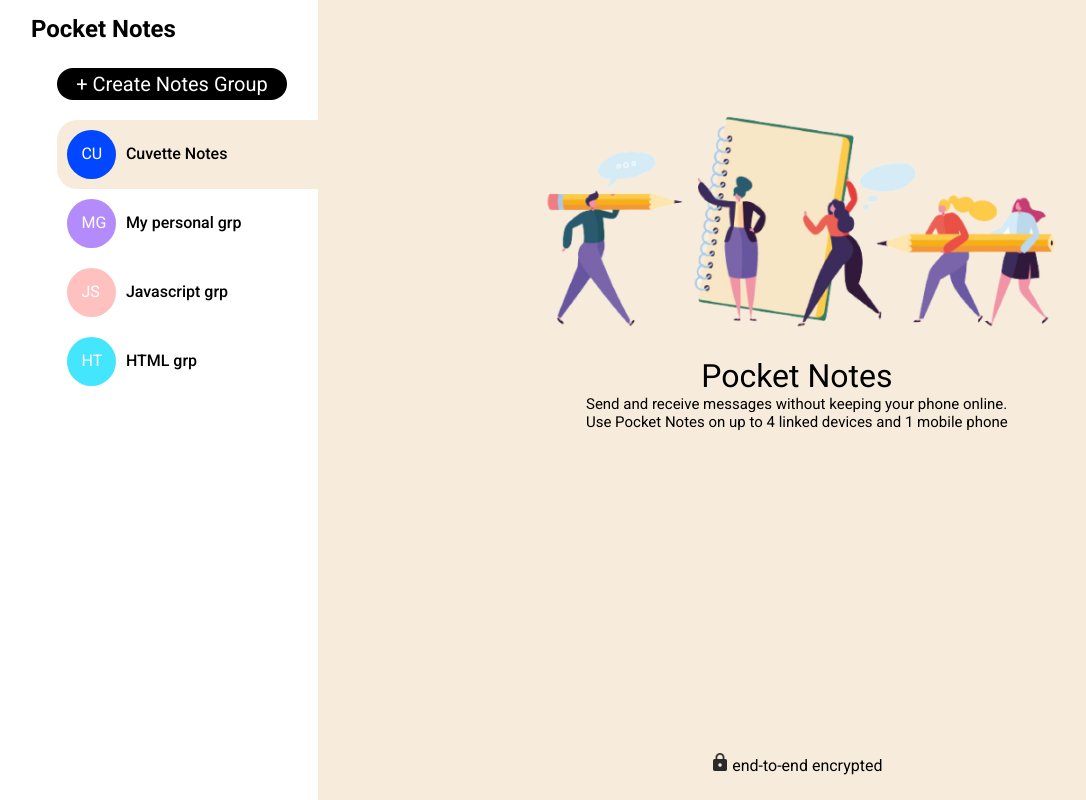
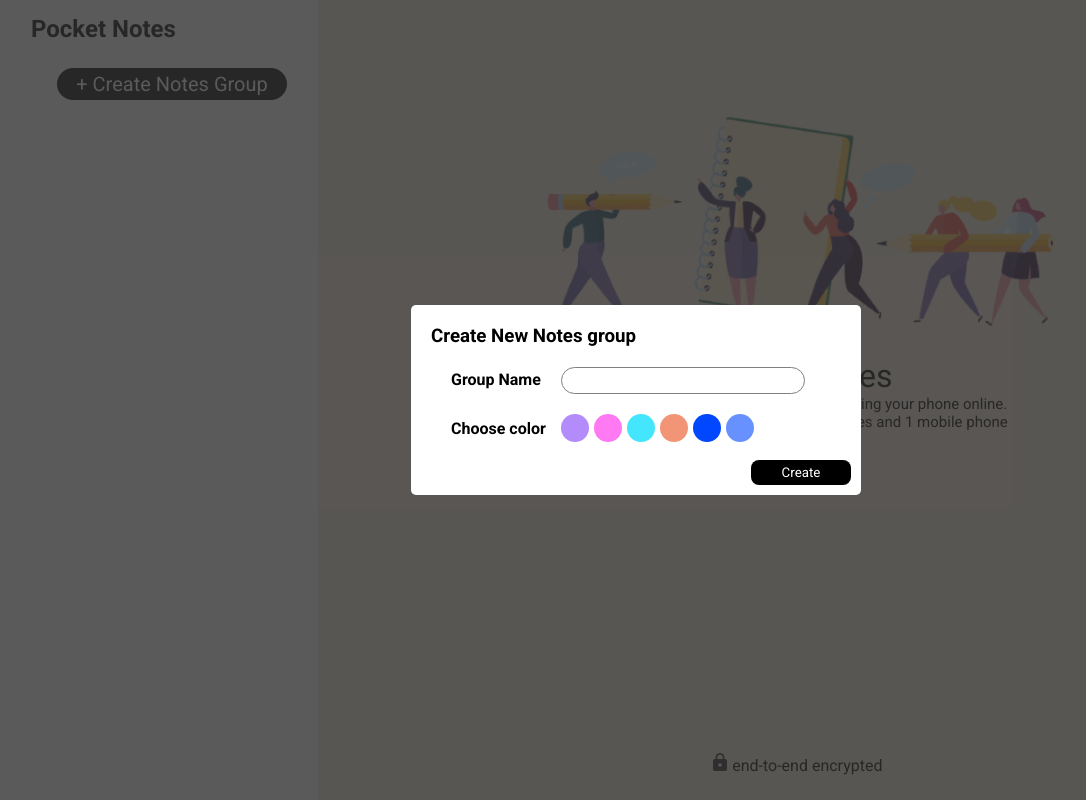
Before and after one commit to rohitjaiswal-3878/Notes-Taking-App, a React (Vite) app: page / in a window 1280 px wide. Both pictures are taken after a click on the button "+ Create Notes Group". Shown: the whole page, without its empty margins (4-1090 px from the left). Built offline with nearby package versions, Linux system fonts and the light colour scheme.

Commit message:
Done with all functionality

```diff
--- a/package.json
+++ b/package.json
@@ -14,6 +14,7 @@
     "react-dom": "^18.2.0",
     "react-helmet": "^6.1.0",
     "react-router-dom": "^6.23.1",
+    "reactjs-popup": "^2.0.6",
     "typekit": "^0.1.1"
   },
   "devDependencies": {
--- a/src/App.css
+++ b/src/App.css
@@ -12,13 +12,13 @@ html {
 .main-container {
     display: flex;
 }
-.disable-background {
+.overlay {
+    width: 100vw;
+    height: 100vh;
     position: fixed;
     top: 0;
     left: 0;
-    background: #00000000;
-    opacity: 0.9;
-    z-index: 998;
-    height: 100%;
-    width: 100%;
+    right: 0;
+    bottom: 0;
+    background-color: rgba(49, 49, 49, 0.8);
 }
--- a/src/App.jsx
+++ b/src/App.jsx
@@ -3,18 +3,137 @@ import PocketNotes from "./pages/PocketNotes";
 import Groups from "./pages/Groups";
 import Notes from "./pages/Notes";
 import { BrowserRouter, Routes, Route } from "react-router-dom";
+import { useEffect, useState } from "react";
 
 function App() {
+  let [goBack, setGoBack] = useState("");
+  const [isClicked, setIsClicked] = useState(false);
+  const [isGroupSel, setIsGroupSel] = useState({
+    selGroupName: localStorage.getItem("selectedGroupName")
+      ? localStorage.getItem("selectedGroupName")
+      : "",
+  });
+  const [group, setGroup] = useState({
+    groupName: "",
+    groupColor: "",
+  });
+  const [groups, setGroups] = useState(
+    localStorage.getItem("groups")
+      ? JSON.parse(localStorage.getItem("groups"))
+      : []
+  );
+
+  const handleOverlayClick = () => {
+    setIsClicked(!isClicked);
+  };
+
+  const handleGroupName = (e) => {
+    let name = e.target.value;
+    setGroup({ ...group, groupName: name });
+  };
+
+  const handleGroupColor = (color) => {
+    setGroup({ ...group, groupColor: color });
+  };
+
+  const handleCreateGroup = () => {
+    if (group.groupName != "" && group.groupColor != "") {
+      setGroups([...groups, group]);
+      setGroup({ groupName: "", groupColor: "" });
+    }
+    setIsClicked(!isClicked);
+  };
+
+  useEffect(() => {
+    localStorage.setItem("groups", JSON.stringify(groups));
+  }, [groups]);
   return (
+    <>
       <div className="main-container">
         <BrowserRouter>
-        <Groups />
+          <Groups
+            isClicked={isClicked}
+            setIsClicked={setIsClicked}
+            groups={groups}
+            isGroupSel={isGroupSel}
+            setIsGroupSel={setIsGroupSel}
+            goBack={goBack}
+            setGoBack={setGoBack}
+          />
           <Routes>
             <Route element={<PocketNotes />} path="/" />
-          <Route element={<Notes />} path="/notes" />
+            <Route
+              element={
+                <Notes
+                  groups={groups}
+                  isGroupSel={isGroupSel}
+                  goBack={goBack}
+                  setGoBack={setGoBack}
+                />
+              }
+              path="/notes"
+            />
           </Routes>
         </BrowserRouter>
       </div>
+      {isClicked && (
+        <div>
+          <div onClick={handleOverlayClick} className="overlay"></div>
+          <div className="create-group">
+            <h3>Create New Notes group</h3>
+            <div className="enter-group-data">
+              <div>
+                <label htmlFor="group-name">Group Name</label>
+                <input
+                  type="text"
+                  name="group-name"
+                  id="group-name"
+                  onInput={handleGroupName}
+                />
+              </div>
+              <div className="group-colors-container">
+                <label htmlFor="group-colors">Choose color</label>
+                <ul id="group-colors">
+                  <li
+                    className="group-color"
+                    style={{ backgroundColor: "#B38BFA" }}
+                    onClick={() => handleGroupColor("#B38BFA")}
+                  ></li>
+                  <li
+                    className="group-color"
+                    style={{ backgroundColor: "#FF79F2" }}
+                    onClick={() => handleGroupColor("#FF79F2")}
+                  ></li>
+                  <li
+                    className="group-color"
+                    style={{ backgroundColor: "#43E6FC" }}
+                    onClick={() => handleGroupColor("#43E6FC")}
+                  ></li>
+                  <li
+                    className="group-color"
+                    style={{ backgroundColor: "#F19576" }}
+                    onClick={() => handleGroupColor("#F19576")}
+                  ></li>
+                  <li
+                    className="group-color"
+                    style={{ backgroundColor: "#0047FF" }}
+                    onClick={() => handleGroupColor("#0047FF")}
+                  ></li>
+                  <li
+                    className="group-color"
+                    style={{ backgroundColor: "#6691FF" }}
+                    onClick={() => handleGroupColor("#6691FF")}
+                  ></li>
+                </ul>
+              </div>
+            </div>
+            <button className="create-group-btn" onClick={handleCreateGroup}>
+              Create
+            </button>
+          </div>
+        </div>
+      )}
+    </>
   );
 }
 
--- a/src/components/Group.jsx
+++ b/src/components/Group.jsx
@@ -1,27 +1,52 @@
-import React from "react";
+import React, { useEffect, useState } from "react";
+import { useNavigate } from "react-router-dom";
 
-function Group({ group }) {
+function Group({ group, isGroupSel, setIsGroupSel, goBack, setGoBack }) {
+  let [shortName, setShortName] = useState("");
+  const navigate = useNavigate();
+  useEffect(() => {
+    let short = group.groupName
+      .split(" ")
+      .map((part) => part[0].toUpperCase())
+      .join("");
+    setShortName(short);
+  }, []);
+
+  const handleClick = () => {
+    setIsGroupSel({ ...isGroupSel, selGroupName: group.groupName });
+    setGoBack("");
+    navigate("/notes");
+  };
+
+  useEffect(() => {}, [goBack]);
   return (
     <div
       style={{
-        backgroundColor: group.isSelected ? "#F7ECDC" : "",
+        backgroundColor:
+          isGroupSel.selGroupName == group.groupName && goBack != "none"
+            ? "#F7ECDC"
+            : "",
         padding: "10px",
         borderStartStartRadius: "20px",
         borderEndStartRadius: "20px",
+        display: "flex",
+        alignItems: "center",
       }}
+      onClick={handleClick}
     >
       <div
         style={{
-          backgroundColor: group.color,
+          backgroundColor: group.groupColor,
           color: "white",
           display: "inline-block",
           padding: "6%",
           width: "1.25rem",
           height: "1.25rem",
           borderRadius: "50%",
+          textAlign: "center",
         }}
       >
-        {group.shortForm}
+        {shortName}
       </div>
       <span
         style={{
@@ -29,7 +54,7 @@ function Group({ group }) {
           fontWeight: "500",
         }}
       >
-        {group.name}
+        <p>{group.groupName}</p>
       </span>
     </div>
   );
--- a/src/components/Note.jsx
+++ b/src/components/Note.jsx
@@ -4,8 +4,8 @@ function Note({ note }) {
   return (
     <div className="note-container">
       <div className="note-timestamp">
-        <p>{note.time}</p>
-        <p>{note.date}</p>
+        <p>{note.createTime}</p>
+        <p>{note.createDate}</p>
       </div>
       <p className="note-content">{note.note}</p>
     </div>
--- a/src/pages/Groups/index.css
+++ b/src/pages/Groups/index.css
@@ -33,7 +33,7 @@
 
 /* create group container css */
 .create-group {
-    display: none;
+    display: inline-block;
     position: fixed;
     top: 50%;
     left: 50%;
@@ -169,7 +169,7 @@
     }
 
     .create-group #group-colors {
-        margin-left: 5px;
+        margin-left: 0px;
     }
     .create-group #group-colors li {
         width: 18px;
--- a/src/pages/Groups/index.jsx
+++ b/src/pages/Groups/index.jsx
@@ -1,92 +1,55 @@
-import React from "react";
+import React, { useEffect, useLayoutEffect } from "react";
 import "./index.css";
 import Group from "../../components/Group";
+import { useState } from "react";
+import Popup from "reactjs-popup";
 
-function index() {
-  const groupsData = [
-    {
-      id: 1,
-      color: "#0047FF",
-      name: "Cuvette Notes",
-      shortForm: "CU",
-      isSelected: true,
-    },
-    {
-      id: 2,
-      color: "#B38BFA",
-      name: "My personal grp",
-      shortForm: "MG",
-    },
-    {
-      id: 3,
-      color: "#FFC0C0",
-      name: "Javascript grp",
-      shortForm: "JS",
-    },
-    {
-      id: 4,
-      color: "#43E6FC",
-      name: "HTML grp",
-      shortForm: "HT",
-    },
-  ];
+function index({
+  isClicked,
+  setIsClicked,
+  groups,
+  isGroupSel,
+  setIsGroupSel,
+  goBack,
+  setGoBack,
+}) {
+  const handleCreateGroupButton = () => {
+    setIsClicked(!isClicked);
+  };
+
+  useEffect(() => {
+    localStorage.setItem("selectedGroupName", isGroupSel.selGroupName);
+  }, [isGroupSel]);
+
+  useEffect(() => {}, [goBack]);
+
   return (
     <>
-      <div className="groups-container">
+      <div
+        className="groups-container"
+        style={{ display: goBack != "none" ? "" : "inline-block" }}
+      >
         <h2>Pocket Notes</h2>
         <div className="groups">
-          <button className="create-group-btn">+ Create Notes Group</button>
+          <button
+            className="create-group-btn"
+            onClick={handleCreateGroupButton}
+          >
+            + Create Notes Group
+          </button>
           <div className="select-group">
-            {groupsData.map((group) => (
-              <Group key={group.id} group={group} />
+            {groups.map((group, index) => (
+              <Group
+                key={index}
+                group={group}
+                isGroupSel={isGroupSel}
+                setIsGroupSel={setIsGroupSel}
+                goBack={goBack}
+                setGoBack={setGoBack}
+              />
             ))}
           </div>
         </div>
-      </div>
-      <div className="create-group">
-        <h3>Create New Notes group</h3>
-        <div className="enter-group-data">
-          <div>
-            <label htmlFor="group-name">Group Name</label>
-            <input type="text" name="group-name" id="group-name" />
-          </div>
-          <div className="group-colors-container">
-            <label htmlFor="group-colors">Choose color</label>
-            <ul id="group-colors">
-              <li
-                className="group-color"
-                style={{ backgroundColor: "#B38BFA" }}
-                value="#B38BFA"
-              ></li>
-              <li
-                className="group-color"
-                style={{ backgroundColor: "#FF79F2" }}
-                value="#FF79F2"
-              ></li>
-              <li
-                className="group-color"
-                style={{ backgroundColor: "#43E6FC" }}
-                value="#43E6FC"
-              ></li>
-              <li
-                className="group-color"
-                style={{ backgroundColor: "#F19576" }}
-                value="#F19576"
-              ></li>
-              <li
-                className="group-color"
-                style={{ backgroundColor: "#0047FF" }}
-                value="#0047FF"
-              ></li>
-              <li
-                className="group-color"
-                style={{ backgroundColor: "#6691FF" }}
-                value="#6691FF"
-              ></li>
-            </ul>
-          </div>
-        </div>
-        <button className="create-group-btn">Create</button>
       </div>
     </>
   );
--- a/src/pages/Notes/index.jsx
+++ b/src/pages/Notes/index.jsx
@@ -1,37 +1,104 @@
 import "./index.css";
 import Note from "../../components/Note";
 import sendIcon from "../../assets/sendIcon.png";
-import React, { useState } from "react";
+import React, { useEffect, useState } from "react";
 import arrowIcon from "../../assets/arrowIcon.png";
+import { useNavigate } from "react-router-dom";
+import { useRef } from "react";
 
-function Notes() {
-  const [notes, setNotes] = useState([
-    {
-      time: "10:10 Am",
-      date: "9 March 2023",
-      note: "Another productive way to use this tool to begin a daily writing routine. One way is to generate a random paragraph with the intention to try to rewrite it while still keeping the original meaning. The purpose here is to just get the writing started so that when the writer goes onto their day's writing projects, words are already flowing from their fingers.",
-    },
-    {
-      time: "10:30 Am",
-      date: "9 March 2023",
-      note: "It's not only writers who can benefit from this free online tool. If you're a programmer who's working on a project where blocks of text are needed, this tool can be a great way to get that. It's a good way to test your programming and that the tool being created is working well.",
-    },
-    {
-      time: "10:38 Am",
-      date: "9 March 2023",
-      note: "When first building this generator we thought about using computers to generate the paragraphs, but they weren't very good and many times didn't make any sense at all. We therefore took the time to create paragraphs specifically for this generator to make it the best that we could.",
-    },
-  ]);
+function Notes({ groups, isGroupSel, goBack, setGoBack }) {
+  let listRef = useRef(null);
+  let navigate = useNavigate();
+  let [selectedGroup, setSelectedGroup] = useState({});
+  let [shortName, setShortName] = useState("");
+  let [notes, setNotes] = useState({
+    grpName: "",
+    grpNotes: [],
+  });
+  let [note, setNote] = useState("");
+
+  useEffect(() => {
+    if (!localStorage.getItem("selectedGroupName")) {
+      navigate("/");
+    }
+  }, []);
+  useEffect(() => {
+    let selGroup = localStorage.getItem("selectedGroupName");
+    let temp = groups.filter((group) => group.groupName == selGroup);
+    let notesData = localStorage.getItem(selGroup)
+      ? JSON.parse(localStorage.getItem(selGroup))
+      : false;
+    setSelectedGroup(temp[0]);
+    if (!notesData) {
+      setNotes({ grpName: selGroup, grpNotes: [] });
+    } else {
+      setNotes(notesData);
+    }
+    let short = temp[0].groupName
+      .split(" ")
+      .map((part) => part[0].toUpperCase())
+      .join("");
+    setShortName(short);
+  }, [groups, isGroupSel]);
+
+  useEffect(() => {
+    if (notes.grpName != "") {
+      localStorage.setItem(notes.grpName, JSON.stringify(notes));
+    }
+  }, [notes]);
+
+  const handleSubmit = (e) => {
+    let date = new Date();
+    let noteData = {
+      createTime: date.getHours() + ":" + date.getMinutes(),
+      createDate:
+        date.getDate() +
+        " " +
+        getNameOfMonth(date.getMonth()) +
+        " " +
+        date.getFullYear(),
+      note: note,
+    };
+    setNotes((prev) => {
+      let t = prev.grpNotes;
+      return { ...notes, grpNotes: [...t, noteData] };
+    });
+    setNote("");
+  };
+
+  const handleNoteInput = (e) => {
+    setNote(e.target.value);
+  };
+
+  useEffect(() => {
+    listRef.current?.lastElementChild?.scrollIntoView();
+  }, [notes]);
+
+  const handleGoBack = () => {
+    setGoBack("none");
+  };
+
+  useEffect(() => {}, [goBack]);
   return (
     <>
-      <div className="notes-container">
+      <div className="notes-container" style={{ display: goBack }}>
         <div className="heading">
-          <img src={arrowIcon} alt="arrow icon" id="arrow-icon" />
-          <span className="heading-icon">CU</span>
-          <span className="heading-title">Cuvette Notes</span>
+          <img
+            src={arrowIcon}
+            alt="arrow icon"
+            id="arrow-icon"
+            onClick={handleGoBack}
+          />
+          <span
+            className="heading-icon"
+            style={{ backgroundColor: selectedGroup.groupColor }}
+          >
+            {shortName}
+          </span>
+          <span className="heading-title">{selectedGroup.groupName}</span>
         </div>
-        <div className="notes" id="notes-box">
-          {notes.map((note, index) => (
+        <div className="notes" id="notes-box" ref={listRef}>
+          {notes.grpNotes.map((note, index) => (
             <Note key={index} note={note} />
           ))}
         </div>
@@ -40,12 +107,31 @@ function Notes() {
             name="input-note"
             id="input-note"
             placeholder="Enter your text here..........."
+            onInput={handleNoteInput}
+            value={note}
           ></textarea>
-          <img src={sendIcon} alt="send icon" />
+          <img src={sendIcon} alt="send icon" onClick={handleSubmit} />
         </div>
       </div>
     </>
   );
 }
 
+function getNameOfMonth(number) {
+  let array = [
+    "January",
+    "February",
+    "March",
+    "April",
+    "May",
+    "June",
+    "July",
+    "August",
+    "September",
+    "October",
+    "November",
+    "December",
+  ];
+  return array[number];
+}
 export default Notes;
```
Also changed, not shown: src/pages/Notes/index.css (+6 -1 lines), 1 other file (tests, documents, lock files or other folders). Lines whose indentation alone changed are shown as unchanged.
